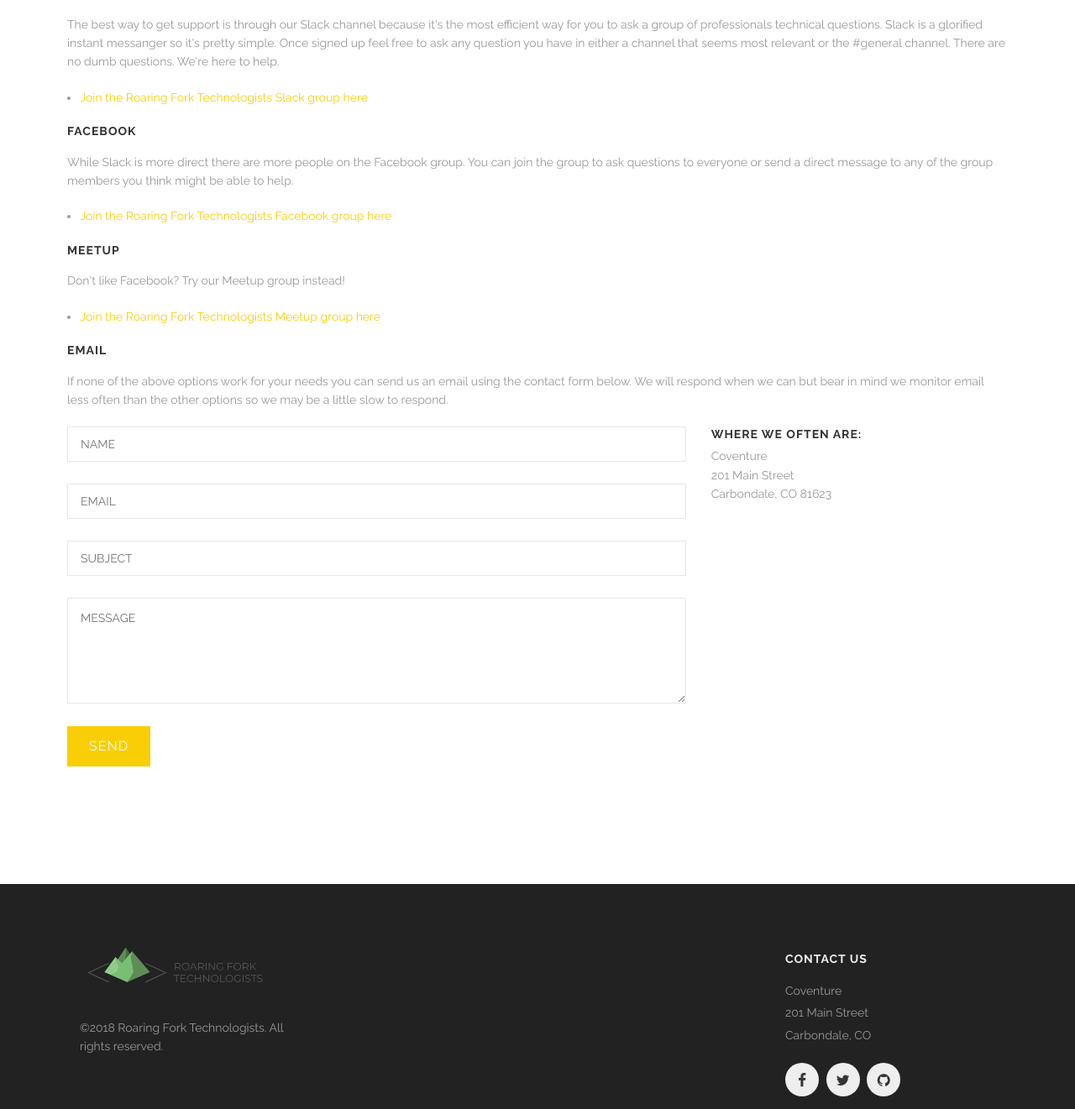
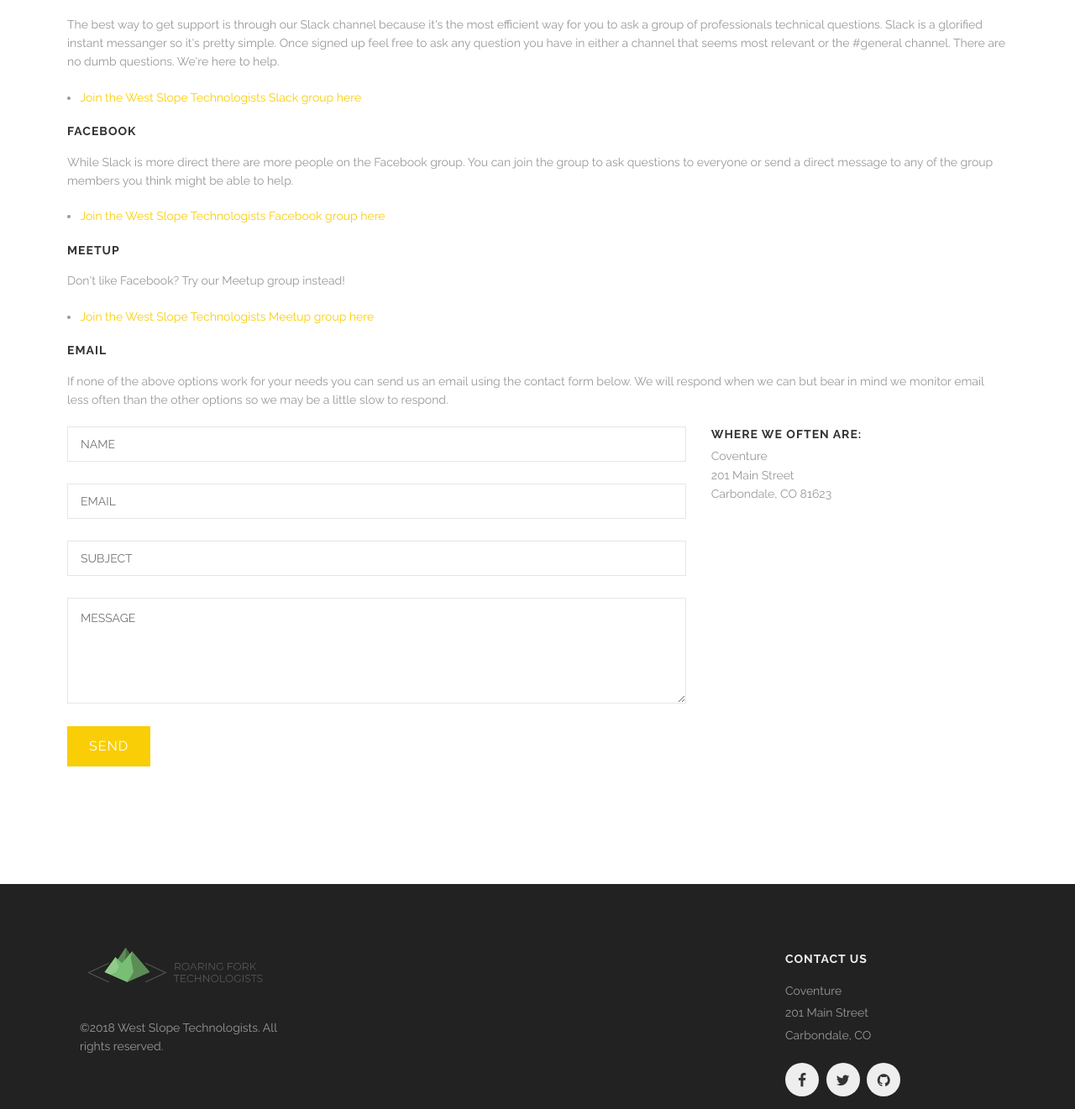
Before and after one commit to COWestSlopeTech/westslopetech, a Jekyll site: the page built from contact.html, in a window 1280 px wide. Shown: the part 926-2247 px from the top of the page at 84% size. Built offline with Jekyll 4.4.1, drawn with Linux system fonts in a browser that asks for light colours.

```diff
--- a/CNAME
+++ b/CNAME
@@ -1 +1 @@
-roaringforktechnologists.com
+westslopetechnologists.com
--- a/_config.yml
+++ b/_config.yml
@@ -1,12 +1,12 @@
 # Site settings
-title: Roaring Fork Technologists
+title: West Slope Technologists
 email: roaringforktech@gmail.com
 description: > # this means to ignore newlines until "baseurl:"
-  The Roaring Fork Technologists are committed to fostering technological solutions within the community for the purpose of technical business education, economic stimulus, and securing a lifestyle we celebrate for years to come.
+  The West Slope Technologists are committed to fostering technological solutions within the community for the purpose of technical business education, economic stimulus, and securing a lifestyle we celebrate for years to come.
 baseurl: "" # the subpath of your site, e.g. /blog/
 # url: "http://yourdomain.com" # the base hostname & protocol for your site
-twitter_username: roaringforktech
-github_username:  roaringforktech
+twitter_username: WestSlopeCOTech
+github_username:  WestSlopeCOTech
 
 # Build settings
 markdown: kramdown
--- a/_data/projects.yml
+++ b/_data/projects.yml
@@ -1,5 +1,5 @@
-- title: Roaring Fork Technologists Website
-  url: https://github.com/RoaringForkTech/roaringforktech/
+- title: West Slope Technologists Website
+  url: https://github.com/COWestSlopeTech/westslopetech/
   description: Our website is built on Jekyll and always in need of love.  Fork it and send us a pull request
   image: images/githubcat.png
   category: Web Design, Jekyll
--- a/_includes/footer.html
+++ b/_includes/footer.html
@@ -7,7 +7,7 @@
           <img alt="" src="{{site.url}}/images/logo.png" />
         </a>
       </h1>
-      <p>©2018 Roaring Fork Technologists. All rights reserved.</p>
+      <p>©2018 West Slope Technologists. All rights reserved.</p>
       <div class='spacing'></div>
       <div class='spacing'></div>
     </div>
@@ -54,12 +54,12 @@
           </a>
         </li>
         <li>
-          <a target="_blank" href='https://twitter.com/roaringforktech'>
+          <a target="_blank" href='https://twitter.com/WestSlopeCOTech'>
             <i class='fa fa-twitter'></i>
           </a>
         </li>
         <li>
-          <a target="_blank" href='https://github.com/RoaringForkTech'>
+          <a target="_blank" href='https://github.com/COWestSlopeTech'>
             <i class='fa fa-github'></i>
           </a>
         </li>
--- a/calendar.html
+++ b/calendar.html
@@ -7,7 +7,7 @@ section_id: calendar
 <div class='full parallax' style='background-image: url(images/slackline.jpg); color: #fff;'>
   <div class='row'>
     <div class='large-12 columns'>
-      {% include section-header.html title="Tech Events In The Roaring Fork" tagline="Find events that help you move closer to your goals" color="#fff" class="big" %}
+      {% include section-header.html title="Tech Events On The Western Slope" tagline="Find events that help you move closer to your goals" color="#fff" class="big" %}
     </div>
   </div>
   <div class='four spacing'></div>
--- a/contact.html
+++ b/contact.html
@@ -39,7 +39,7 @@ section_id: contact
         The best way to get support is through our Slack channel because it's the most efficient way for you to ask a group of professionals technical questions. Slack is a glorified instant messanger so it's pretty simple. Once signed up feel free to ask any question you have in either a channel that seems most relevant or the #general channel. There are no dumb questions. We're here to help.
       </p>
       <ul>
-        <li><a href="https://join.slack.com/t/roaringforktech/shared_invite/enQtMzA2NjM3MjQ3NzAxLTZhNTcxZjcwZDdhYzlhZTYwZTEzY2MzNDBmZjQ2N2IyYTc2YTE1NGQzMTFhYzE0ZjlhZTY5NWMzM2Y2ZmUyZTQ" target="_blank">Join the Roaring Fork Technologists Slack group here</a></li>
+        <li><a href="https://join.slack.com/t/westslopetech/shared_invite/enQtMzA2NjM3MjQ3NzAxLTZhNTcxZjcwZDdhYzlhZTYwZTEzY2MzNDBmZjQ2N2IyYTc2YTE1NGQzMTFhYzE0ZjlhZTY5NWMzM2Y2ZmUyZTQ" target="_blank">Join the West Slope Technologists Slack group here</a></li>
       </ul>
 
       <h4>Facebook</h4>
@@ -47,7 +47,7 @@ section_id: contact
         While Slack is more direct there are more people on the Facebook group. You can join the group to ask questions to everyone or send a direct message to any of the group members you think might be able to help.
       </p>
       <ul>
-        <li><a href="https://www.facebook.com/groups/roaringforktechnologists/" target="_blank">Join the Roaring Fork Technologists Facebook group here</a></li>
+        <li><a href="https://www.facebook.com/groups/westslopetechnologists/" target="_blank">Join the West Slope Technologists Facebook group here</a></li>
       </ul>
 
       <h4>Meetup</h4>
@@ -55,7 +55,7 @@ section_id: contact
         Don't like Facebook? Try our Meetup group instead!
       </p>
       <ul>
-        <li><a href="https://www.meetup.com/Roaring-Fork-Technologists/" target="_blank">Join the Roaring Fork Technologists Meetup group here</a></li>
+        <li><a href="https://www.meetup.com/Roaring-Fork-Technologists/" target="_blank">Join the West Slope Technologists Meetup group here</a></li>
       </ul>
 
       <h4>Email</h4>
```
Also changed, not shown: index.html (+7 -7 lines), README.md.
